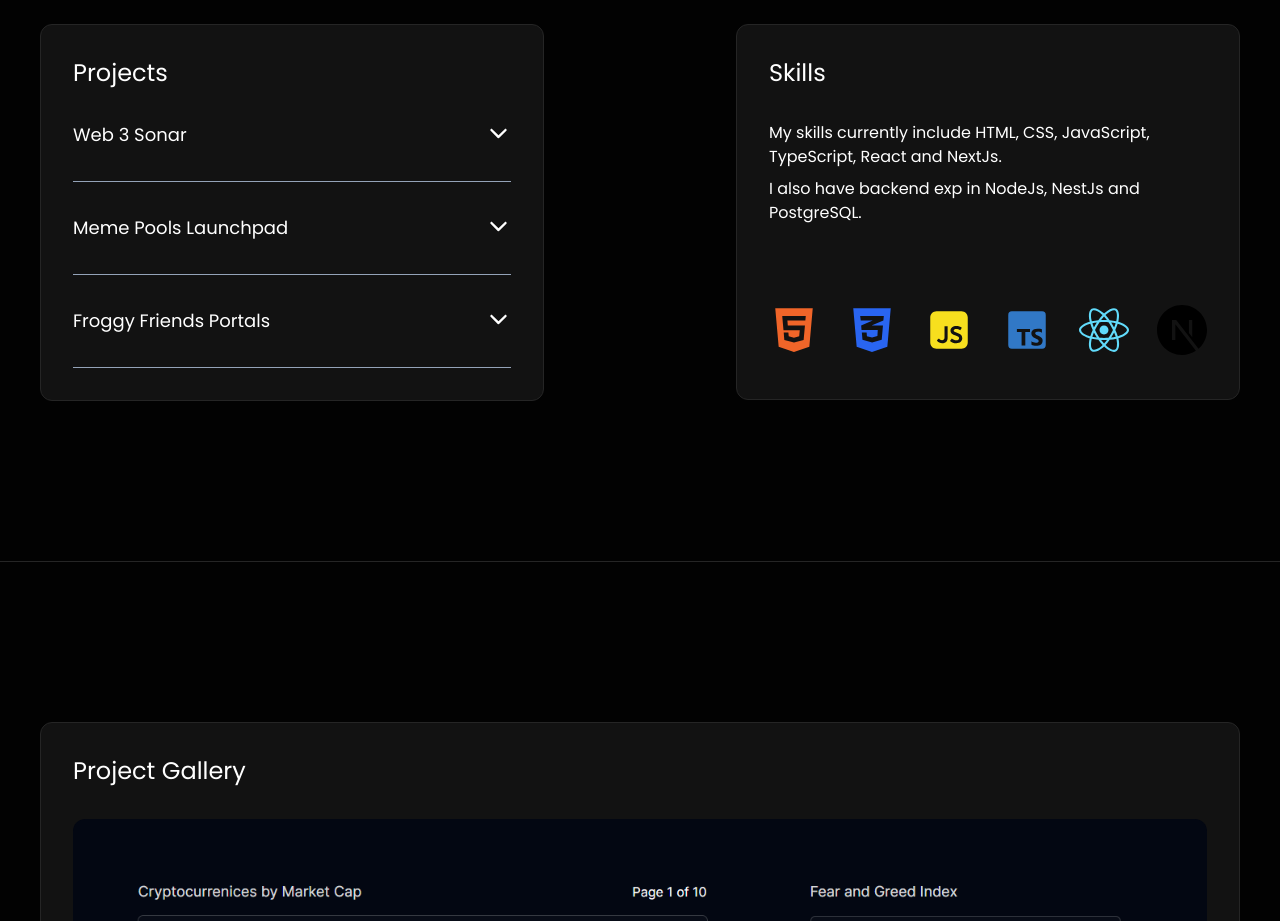
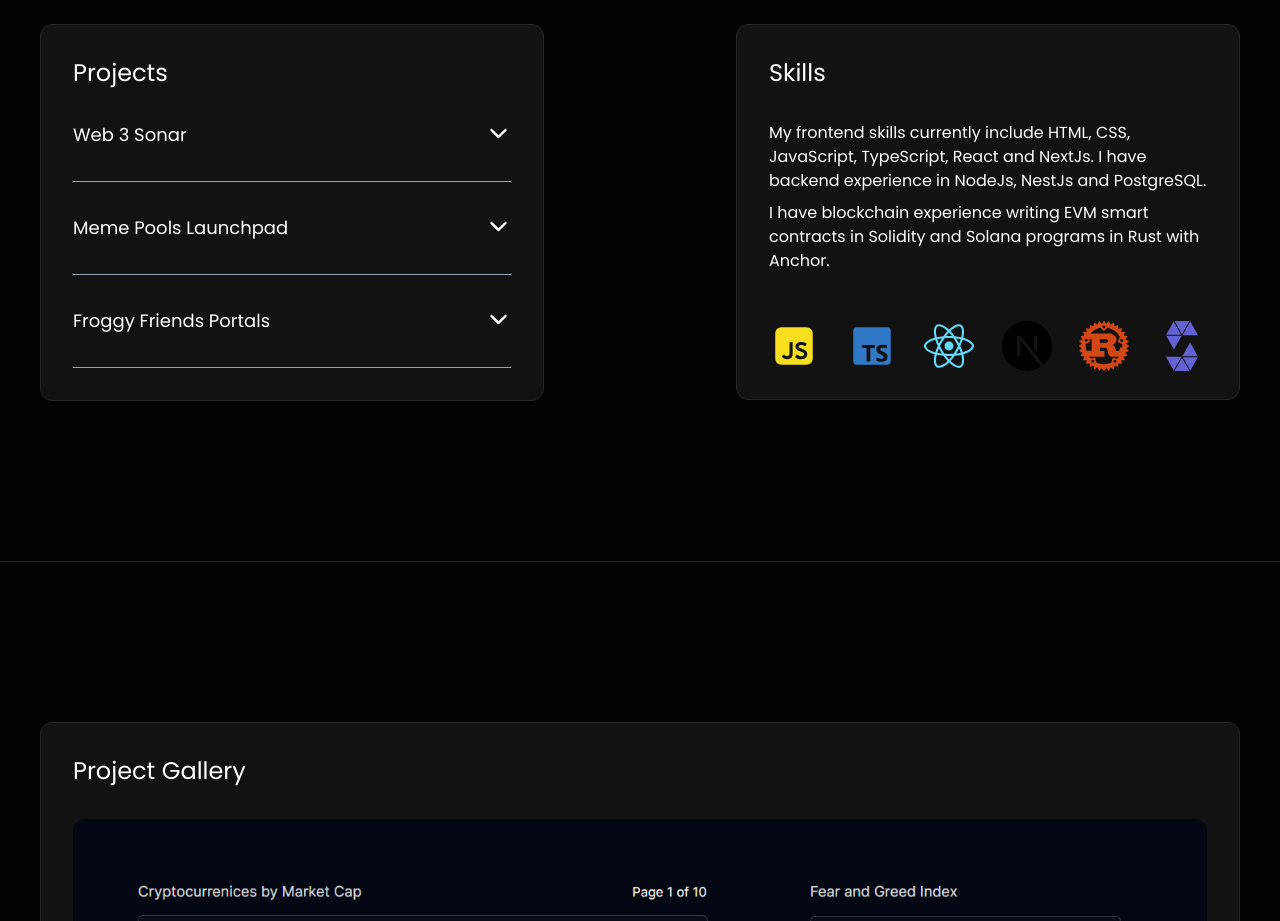
Before and after one commit to LukaMartin/portfolio, a React (Create React App) app: page / in a window 1280 px wide. Shown: the part 960-1881 px from the top of the page. Built offline with nearby package versions, Linux system fonts and the light colour scheme.

Commit message:
Update skills section

```diff
--- a/src/components/skills.js
+++ b/src/components/skills.js
@@ -1,40 +1,50 @@
 import React from "react";
-import { FaHtml5, FaCss3Alt, FaReact } from "react-icons/fa";
+import { FaReact, FaRust } from "react-icons/fa";
 import { RiJavascriptFill } from "react-icons/ri";
 import { BiLogoTypescript } from "react-icons/bi";
-import { SiNextdotjs } from "react-icons/si";
+import { SiNextdotjs, SiSolidity } from "react-icons/si";
 
 export default function Skills() {
-
   return (
-        <div data-aos="zoom-in" className="bg-[#121212] border-[1px] border-[#252525] rounded-xl text-white p-6 md:p-8 mx-4 xl:mx-0 md:mx-[7.5rem] lg:mx-8 lg:w-[42%] lg:my-40 lg:max-h-[23.55rem]">
+    <div
+      data-aos="zoom-in"
+      className="bg-[#121212] border-[1px] border-[#252525] rounded-xl text-white p-6 md:p-8 mx-4 xl:mx-0 md:mx-[7.5rem] lg:mx-8 lg:w-[42%] lg:my-40 lg:max-h-[23.55rem]"
+    >
       <h2 className="text-xl md:text-2xl pb-8">Skills</h2>
-            <p className="mb-2">My skills currently include HTML, CSS, JavaScript, TypeScript, React and NextJs.</p>
-            <p> I also have backend exp in NodeJs, NestJs and PostgreSQL.</p>
-            <div className="hidden md:flex justify-between pt-8 lg:pt-20">
-                <FaHtml5 size={50} className="text-[#F06529]" />
-                <FaCss3Alt size={50} className="text-[#2965f1]" />
+      <p className="mb-2">
+        My frontend skills currently include HTML, CSS, JavaScript, TypeScript,
+        React and NextJs. I have backend experience in NodeJs, NestJs and
+        PostgreSQL.
+      </p>
+      <p>
+        I have blockchain experience writing EVM smart contracts in Solidity and
+        Solana programs in Rust with Anchor.
+      </p>
+      <div className="hidden md:flex justify-between pt-8 lg:pt-12">
         <RiJavascriptFill size={50} className="text-[#f7df1e]" />
         <BiLogoTypescript size={50} className="text-[#3178C6]" />
         <FaReact size={50} className="text-[#61DBFB]" />
         <SiNextdotjs size={50} className="text-black" />
+        <FaRust size={50} className="text-[#D34616]" />
+        <SiSolidity size={50} className="text-[#6262d4]" />
       </div>
-            <div className="hidden xs:flex md:hidden justify-between pt-8 lg:pt-20">
-                <FaHtml5 size={42} className="text-[#F06529]" />
-                <FaCss3Alt size={42} className="text-[#2965f1]" />
+      <div className="hidden xs:flex md:hidden justify-between pt-8 lg:pt-12">
         <RiJavascriptFill size={42} className="text-[#f7df1e]" />
         <BiLogoTypescript size={42} className="text-[#3178C6]" />
         <FaReact size={42} className="text-[#61DBFB]" />
         <SiNextdotjs size={42} className="text-black" />
+        <FaRust size={42} className="text-[#D34616]" />
+        <SiSolidity size={42} className="text-[#6262d4]" />
       </div>
-            <div className="flex xs:hidden justify-between pt-8 lg:pt-20">
-                <FaHtml5 size={35} className="text-[#F06529]" />
-                <FaCss3Alt size={35} className="text-[#2965f1]" />
+
+      <div className="flex xs:hidden justify-between pt-8 lg:pt-12">
         <RiJavascriptFill size={35} className="text-[#f7df1e]" />
         <BiLogoTypescript size={35} className="text-[#3178C6]" />
         <FaReact size={35} className="text-[#61DBFB]" />
         <SiNextdotjs size={35} className="text-black" />
+        <FaRust size={35} className="text-[#D34616]" />
+        <SiSolidity size={35} className="text-[#6262d4]" />
       </div>
     </div>
-    )
-};
+  );
+}
```
Lines whose indentation alone changed are shown as unchanged.
